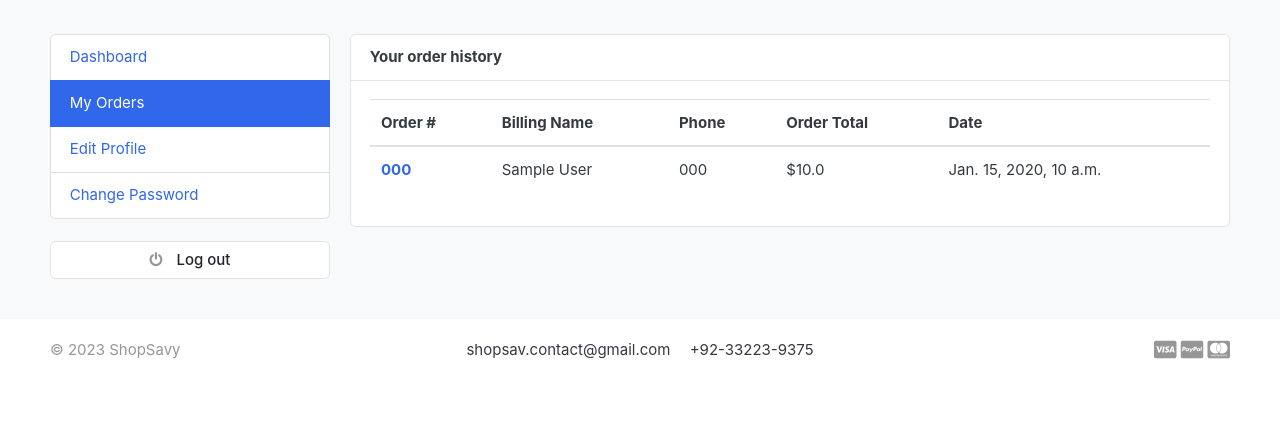
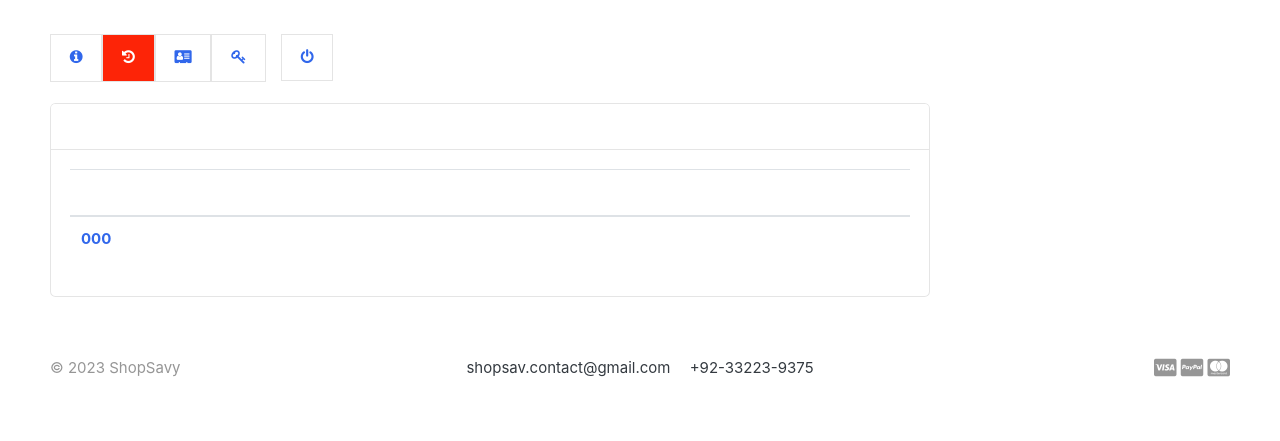
Before and after one commit to Umer-Ishtiaq-4/ecommerce-app, a Django app: page /accounts/my_orders/ in a window 1280 px wide. Shown: the part 359-800 px from the top of the page. Run offline with Django 3.2, Linux system fonts and the light colour scheme; a user stored in the database is signed in; tables that the repository leaves empty hold one stand-in row (values such as "Sample post"); some libraries are stand-ins or nearby versions; some web fonts are replaced.

Commit message:
Dahsboard PagesUpdated

```diff
--- a/templates/accounts/change_password.html
+++ b/templates/accounts/change_password.html
@@ -3,12 +3,12 @@
 
 {% block content %}
 
-<section class="section-conten padding-y bg">
+<section class="section-conten padding-y full-height">
 
 {% include 'includes/alerts.html' %}
 <div class="container">
+	{% include 'includes/dashboard_sidebar.html' %}
 	<div class="row">
-	{% include 'includes/dashboard_sidebar.html' %}
 	<main class="col-md-9">
 		<article class="card">
 		<header class="card-header">
@@ -34,7 +34,7 @@
 						<input type="password" name="confirm_password" placeholder="Confirm New Password" class="form-control" required>
 					</div>
 
-					<input type="submit" value="Submit" class="btn btn-primary">
+					<input type="submit" value="Update Password" class="btn btn-primary new-btn-color">
 				</form>
 			</div>
 
--- a/templates/accounts/dashboard.html
+++ b/templates/accounts/dashboard.html
@@ -3,12 +3,12 @@
 
 {% block content %}
 
-<section class="section-conten padding-y bg">
+<section class="section-conten padding-y full-height">
 
 {% include 'includes/alerts.html' %}
-<div class="container">
+<div class="container d-flex flex-column">
+	{% include 'includes/dashboard_sidebar.html' %}
 	<div class="row">
-	{% include 'includes/dashboard_sidebar.html' %}
 	<main class="col-md-9">
 		<article class="card">
 		<header class="card-header">
--- a/templates/accounts/my_orders.html
+++ b/templates/accounts/my_orders.html
@@ -3,16 +3,16 @@
 
 {% block content %}
 
-<section class="section-conten padding-y bg">
+<section class="section-conten padding-y full-height">
 
 {% include 'includes/alerts.html' %}
-<div class="container">
+<div class="container d-flex flex-column justify-content-center">
+	{% include 'includes/dashboard_sidebar.html' %}
 	<div class="row">
-	{% include 'includes/dashboard_sidebar.html' %}
 	<main class="col-md-9">
 		<article class="card">
 		<header class="card-header">
-			<strong class="d-inline-block mr-3">Your order history</strong>
+			<strong class="d-inline-block mr-3 text-white">Your order history</strong>
 
 		</header>
 		<div class="card-body">
@@ -21,21 +21,21 @@
 				<table class="table table-hover">
 				  <thead>
 				    <tr>
-				      <th scope="col">Order #</th>
-				      <th scope="col">Billing Name</th>
-				      <th scope="col">Phone</th>
-				      <th scope="col">Order Total</th>
-							<th scope="col">Date</th>
+				      <th scope="col" class="text-white">Order #</th>
+				      <th scope="col" class="text-white">Billing Name</th>
+				      <th scope="col" class="text-white">Phone</th>
+				      <th scope="col" class="text-white">Order Total</th>
+					  <th scope="col" class="text-white">Date</th>
 				    </tr>
 				  </thead>
 				  <tbody>
 						{% for order in orders %}
 				    <tr>
-				      <th scope="row"><a href="{% url 'order_detail' order.order_number %}">{{order.order_number}}</a></th>
-				      <td>{{order.full_name}}</td>
-				      <td>{{order.phone}}</td>
-				      <td>${{order.order_total}}</td>
-							<td>{{order.created_at}}</td>
+				      <th scope="row"><a href="{% url 'order_detail' order.order_number %}" class="cust-anchor">{{order.order_number}}</a></th>
+				      <td class="text-white">{{order.full_name}}</td>
+				      <td class="text-white">{{order.phone}}</td>
+				      <td class="text-white">${{order.order_total}}</td>
+							<td class="text-white">{{order.created_at}}</td>
 				    </tr>
 				{% endfor %}
 
--- a/templates/includes/dashboard_sidebar.html
+++ b/templates/includes/dashboard_sidebar.html
@@ -1,12 +1,32 @@
-<aside class="col-md-3">
+<style>
+  .active{
+    background: #FD2407 !important;
+  }
+  .list-group-item {
+  border-top-left-radius: 0px !important;
+  border-top-right-radius: 0px !important;
+}
+  .list-group-item {
+  border-bottom-right-radius: 0px !important;
+  border-bottom-left-radius: 0px !important;
+}
+</style>
+<aside class="row-md-3">
   <!--   SIDEBAR   -->
-  <ul class="list-group">
-    <a class="list-group-item {% if '/accounts/' == request.path %}active{% endif %}" href="{% url 'dashboard' %}"> Dashboard </a>
-    <a class="list-group-item {% if '/my_orders/' in request.path %}active{% endif %}" href="{% url 'my_orders' %}"> My Orders </a>
-    <a class="list-group-item {% if '/edit_profile/' in request.path %}active{% endif %}" href="{% url 'edit_profile' %}"> Edit Profile </a>
-    <a class="list-group-item {% if '/change_password/' in request.path %}active{% endif %}" href="{% url 'change_password' %}"> Change Password </a>
+  <!-- <ul class="list-group d-flex flex-row p-0 m-0 ">
+    <a class="list-group-item black-color border {% if '/accounts/' == request.path %}active{% endif %}" href="{% url 'dashboard' %}"> Dashboard </a>
+    <a class="list-group-item black-color border {% if '/my_orders/' in request.path %}active{% endif %}" href="{% url 'my_orders' %}"> My Orders </a>
+    <a class="list-group-item black-color border {% if '/edit_profile/' in request.path %}active{% endif %}"  href="{% url 'edit_profile' %}"> Edit Profile </a>
+    <a class="list-group-item black-color border {% if '/change_password/' in request.path %}active{% endif %}"  href="{% url 'change_password' %}"> Change Password </a>
+    <a class="list-group-item black-color border ml-3 new-btn" href="{% url 'logout' %}"><span class="text">Log out</span> </a>
+  </ul> -->
+  <ul class="list-group d-flex flex-row p-0 m-0 ">
+    <a class="list-group-item black-color border {% if '/accounts/' == request.path %}active{% endif %}" href="{% url 'dashboard' %}"><i class="fa fa-info-circle" aria-hidden="true"></i> </a>
+    <a class="list-group-item black-color border {% if '/my_orders/' in request.path %}active{% endif %}" href="{% url 'my_orders' %}"><i class="fa fa-history" aria-hidden="true"></i> </a>
+    <a class="list-group-item black-color border {% if '/edit_profile/' in request.path %}active{% endif %}"  href="{% url 'edit_profile' %}"><i class="fa fa-address-card" ></i> </a>
+    <a class="list-group-item black-color border {% if '/change_password/' in request.path %}active{% endif %}"  href="{% url 'change_password' %}"> <i class="fa fa-key" aria-hidden="true"></i> </a>
+    <a class="list-group-item black-color border ml-3 btn-outline-primary" href="{% url 'logout' %}"><i class="fa fa-power-off" aria-hidden="true"></i> </a>
   </ul>
   <br>
-  <a class="btn btn-light btn-block" href="{% url 'logout' %}"> <i class="fa fa-power-off"></i> <span class="text">Log out</span> </a>
   <!--   SIDEBAR .//END   -->
 </aside>
```
Also changed, not shown: templates/accounts/edit_profile.html (+8 -8 lines).
